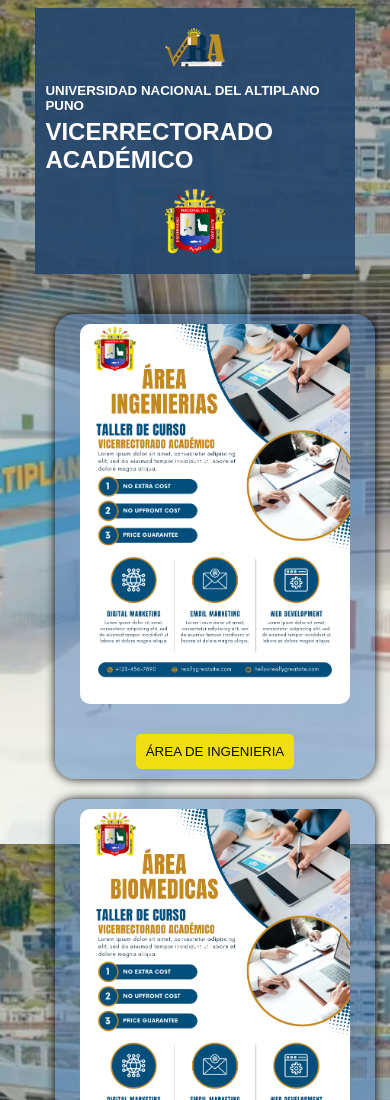
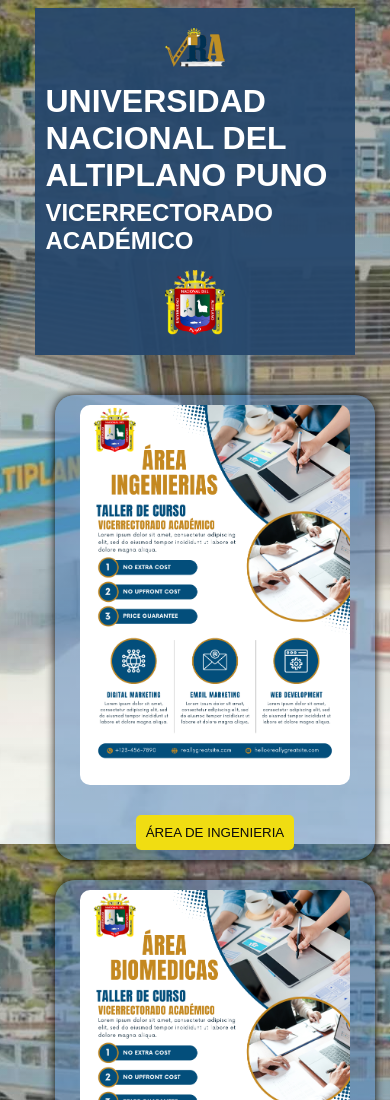
Before and after one commit to BladiPL/WebApp_docentes, a plain HTML site: page index.html in a window 390 px wide. Shown: the top 1100 px of the page. Drawn offline with Linux system fonts and the light colour scheme.

Commit message:
Eliminadno

```diff
--- a/style.css
+++ b/style.css
@@ -96,9 +96,7 @@
 
 /* Media queries para la responsividad */
 @media (max-width: 768px) {
-  header h1 {
-    font-size: smaller;
-  }
+
   .main-content {
     flex-direction: column;
     align-items: center;
```
